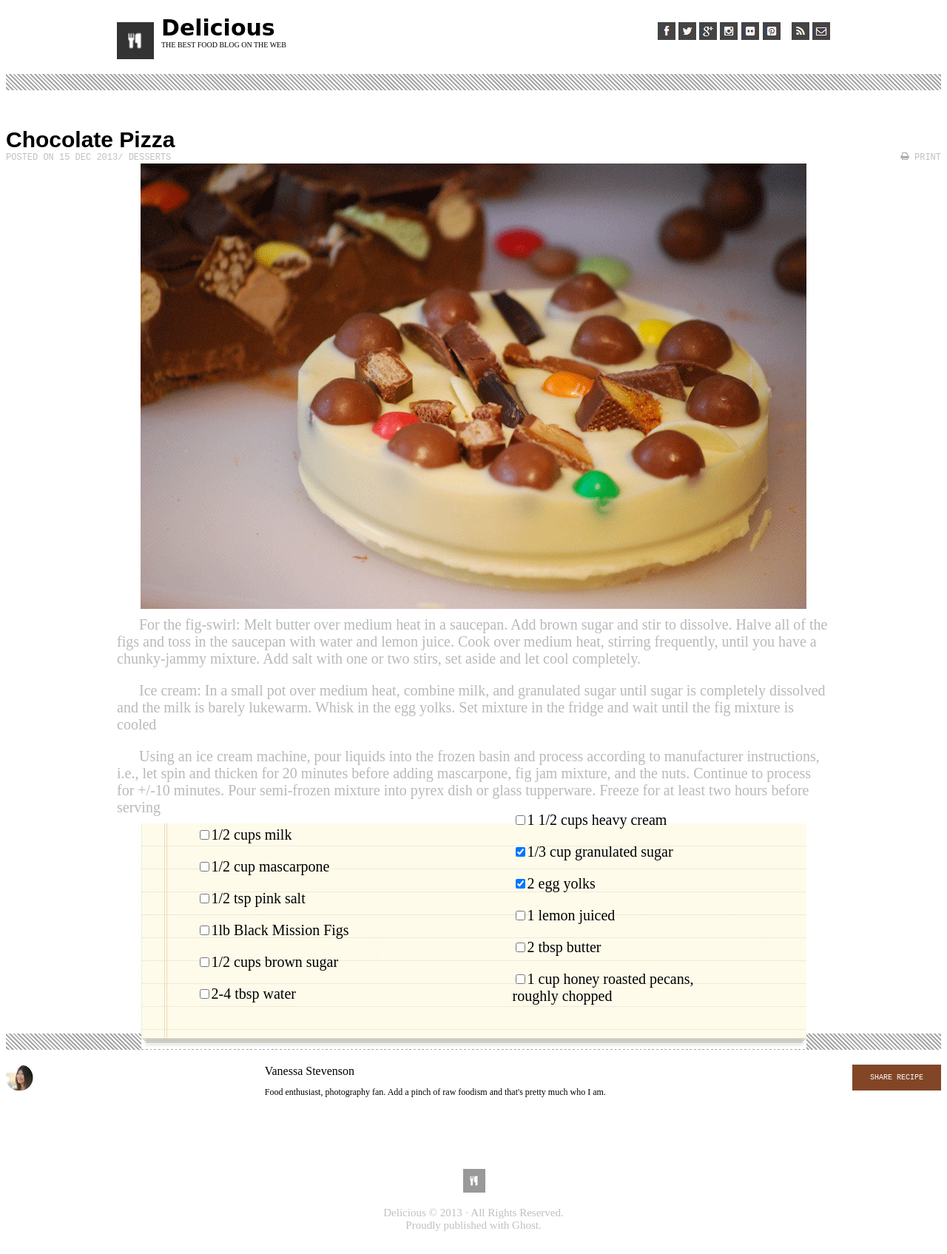
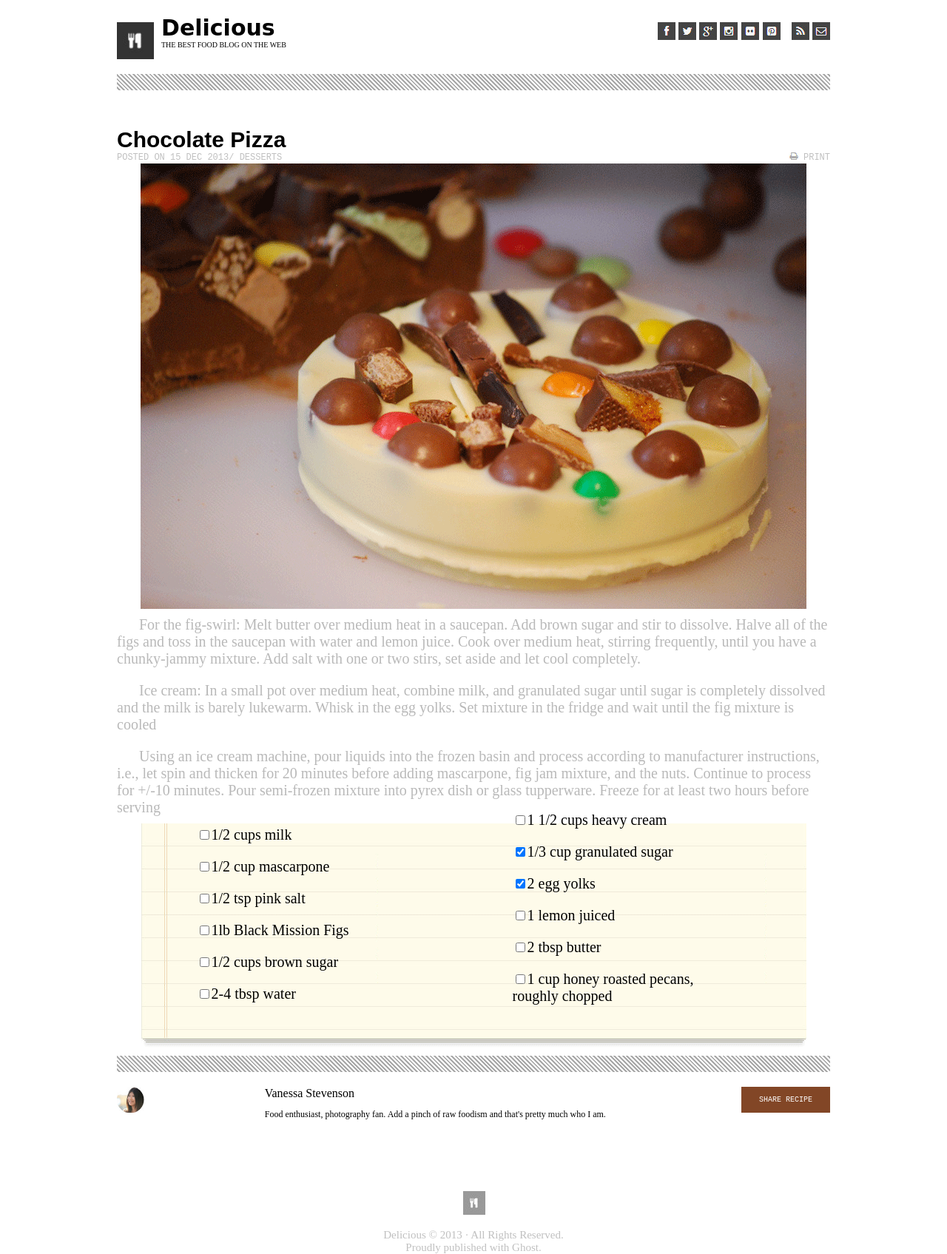
Before and after one commit to cejac/chocolate-pizza, a plain HTML site: page index.html in a window 1280 px wide. Shown: the whole page at 74% size. Before the commit the page ends 1665 px from the top, so only its background shows below. Drawn offline with Linux system fonts and the light colour scheme.

Commit message:
fixed margins

```diff
--- a/style.css
+++ b/style.css
@@ -81,6 +81,8 @@ margin-left: 150px
 
 
   #stripes {
+  margin-left: 150px;
+  margin-right: 150px;
   padding-top: 20px;
   margin-top: 20px;
   height: 2px;
@@ -99,6 +101,7 @@ h2 {
   padding-bottom: 1px;
   margin-bottom: 0;
   margin-top: 50px;
+  margin-left: 150px;
   font-size: 30px;
 }
 
@@ -108,11 +111,13 @@ h2 {
   color: #C0C0C0;
   font-size: 12px;
   font-family: monospace;
+  margin-left: 150px;
 }
 
 #printicon {
   display: inline;
   float: right;
+  margin-right: 150px;
 }
 
 #date {
@@ -134,8 +139,10 @@ h2 {
 }
 
 #stripes2 {
+  margin-left: 150px;
+  margin-right: 150px;
   padding-top: 20px;
-  margin-top: 20px;
+  margin-top: 50px;
   margin-bottom: 20px;
   height: 2px;
   background: repeating-linear-gradient(
@@ -151,6 +158,8 @@ h2 {
   display: flex;
   justify-content: space-between;
   height: 40px;
+  margin-left: 150px;
+  margin-right: 150px;
 }
 
 #vanpic{
```
